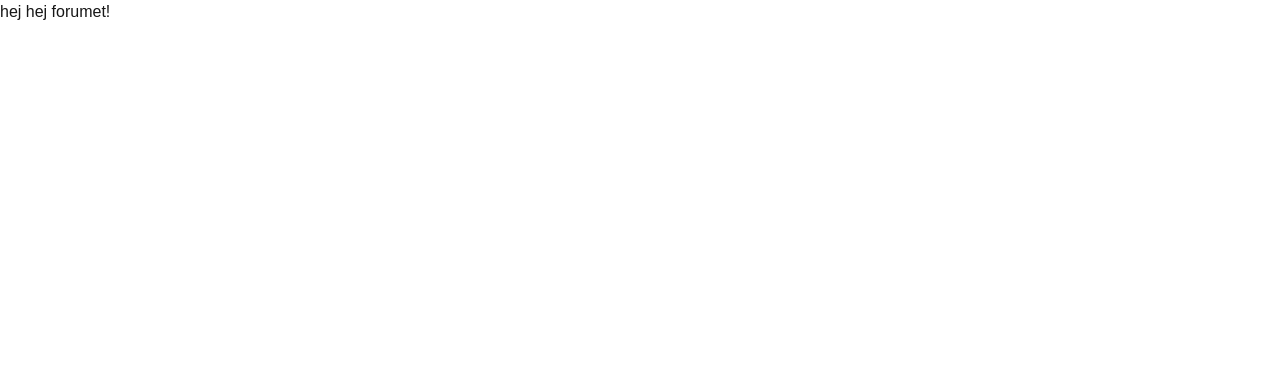
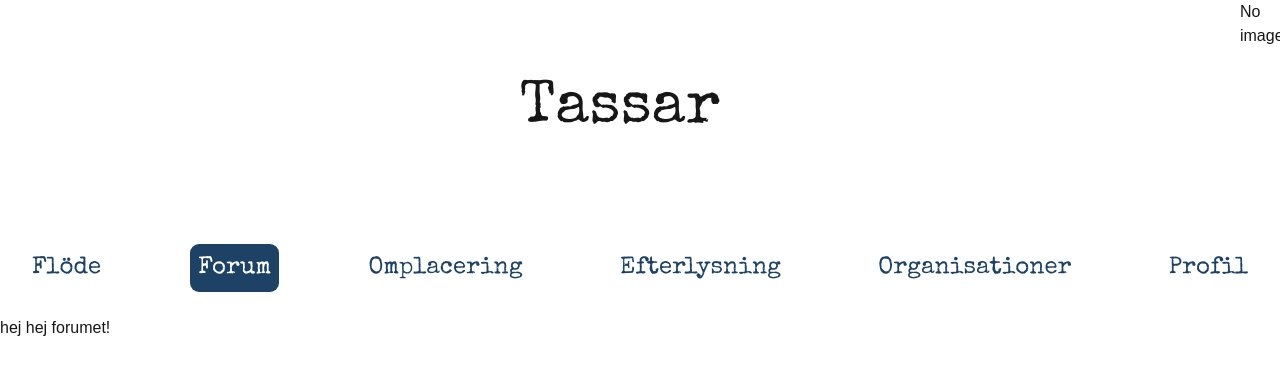
Before and after one commit to Malinsund/tassar, a Next.js app: page /forum in a window 1280 px wide. Shown: the top 374 px of the page. Built offline with nearby package versions, Linux system fonts and the light colour scheme; no server answers.

Commit message:
adding styling and function to navbar, noticed issue w. profileimage, fixed the issue

```diff
--- a/src/app/forum/page.tsx
+++ b/src/app/forum/page.tsx
@@ -1,3 +1,13 @@
+"use client";
+import Header from "@/components/Header";
+import Navbar from "@/components/Navbar";
+
 export default function Forum() {
-  return <div>hej hej forumet!</div>;
+  return (
+    <div>
+      <Header />
+      <Navbar />
+      <h1>hej hej forumet!</h1>
+    </div>
+  );
 }
--- a/src/app/globals.css
+++ b/src/app/globals.css
@@ -28,3 +28,15 @@ body {
   color: var(--foreground);
   font-family: Arial, Helvetica, sans-serif;
 }
+
+.nav{
+  border-radius: 9px;
+  color: #1D4265;
+}
+.nav:hover{
+  background:var(--grey10)
+}
+.nav.active{
+  background: #1D4265;
+  color: white;
+}
--- a/src/app/layout.tsx
+++ b/src/app/layout.tsx
@@ -1,4 +1,5 @@
 import { AuthProvider } from "@/context/AuthContext";
+import { ProfileProvider } from "@/context/ProfileContext";
 import type { Metadata } from "next";
 import { Inter } from "next/font/google";
 import "./globals.css";
@@ -25,10 +26,11 @@ export default function RootLayout({
   return (
     <html lang="en" className="font-poppins">
       <AuthProvider>
+        <ProfileProvider>
         <body>
-
           {children}
         </body>
+        </ProfileProvider>
       </AuthProvider>
     </html>
   );
--- a/src/app/posts/page.tsx
+++ b/src/app/posts/page.tsx
@@ -1,10 +1,13 @@
+"use client";
 import Header from "@/components/Header";
 import Navbar from "@/components/Navbar";
+import { useProfile } from "@/context/ProfileContext";
 
 export default function PostPage() {
+  const { imageUrl } = useProfile();
   return (
     <div>
-      <Header />
+      <Header imageUrl={imageUrl} />
       <Navbar />
     </div>
   );
--- a/src/app/profile/page.tsx
+++ b/src/app/profile/page.tsx
@@ -2,16 +2,18 @@
 
 import PrimaryButton from "@/components/buttons/PrimaryButton";
 import Header from "@/components/Header";
+import Navbar from "@/components/Navbar";
 import ProfileDescription from "@/components/ProfileDescription";
 import ProfileImage from "@/components/ProfileImage";
 import { useAuth } from "@/context/AuthContext";
+import { useProfile } from "@/context/ProfileContext";
 import { db } from "@/firebaseConfig";
 import { doc, getDoc, setDoc } from "firebase/firestore";
 import { useEffect, useState } from "react";
 
 export default function ProfilePage() {
   const { user } = useAuth();
-  const [imageUrl, setImageUrl] = useState<string | null>(null);
+  const { imageUrl, setImageUrl } = useProfile();
   const [description, setDescription] = useState<string | null>(null);
   const [username, setUsername] = useState<string | null>(null);
   const [isEditing, setIsEditing] = useState(false);
@@ -57,14 +59,10 @@ export default function ProfilePage() {
   return (
     <div>
       <Header imageUrl={imageUrl} />
+      <Navbar />
       <div className="grid grid-cols-4 gap-2">
         <div className="flex flex-col justify-center text-center items-center bg-slate-300 col-span-1 p-4 gap-2">
-          <ProfileImage
-            userId={user.uid}
-            imageUrl={imageUrl}
-            setImageUrl={setImageUrl}
-            isEditing={isEditing}
-          />
+          <ProfileImage userId={user.uid} isEditing={isEditing} />
           {username && <h2 className="text-2xl font-bold">@{username}</h2>}
 
           <ProfileDescription
--- a/src/components/Header.tsx
+++ b/src/components/Header.tsx
@@ -1,8 +1,10 @@
 "use client";
 import { Bars3Icon } from "@heroicons/react/24/outline";
 import ProfileImageView from "./ProfileImageView";
+import { useProfile } from "@/context/ProfileContext";
 
-export default function Header({ imageUrl }: { imageUrl: string | null }) {
+export default function Header() {
+  const { imageUrl } = useProfile();
   return (
     <div className="flex justify-between w-screen">
       <div>
--- a/src/components/Navbar.tsx
+++ b/src/components/Navbar.tsx
@@ -1,27 +1,36 @@
 "use client";
 import Link from "next/link";
+import { usePathname } from "next/navigation";
 
 export default function Navbar() {
+  const pathname = usePathname();
+
+  const isActive = (path: string) => {
+    return pathname === path ? "active" : "";
+  };
+
   return (
     <div className="flex justify-between m-6 font-special text-2xl">
-      <div>
-        <h2>Flöde</h2>
+      <div className={`nav p-2 ${isActive("/posts")}`}>
+        <Link href={"/posts"}>
+          <h2>Flöde</h2>
+        </Link>
       </div>
-      <div>
+      <div className={`nav p-2 ${isActive("/forum")}`}>
         <Link href={"/forum"}>
           <h2>Forum</h2>
         </Link>
       </div>
-      <div>
+      <div className={`nav p-2 ${isActive("/")}`}>
         <h2>Omplacering</h2>
       </div>
-      <div>
+      <div className={`nav p-2 ${isActive("/")}`}>
         <h2>Efterlysning</h2>
       </div>
-      <div>
+      <div className={`nav p-2 ${isActive("/")}`}>
         <h2>Organisationer</h2>
       </div>
-      <div>
+      <div className={`nav p-2 ${isActive("/profile")}`}>
         <Link href={"/profile"}>
           <h2>Profil</h2>
         </Link>
--- a/src/components/ProfileImage.tsx
+++ b/src/components/ProfileImage.tsx
@@ -1,4 +1,5 @@
 "use client";
+import { useProfile } from "@/context/ProfileContext";
 import { db, storage } from "@/firebaseConfig"; // Importera Firebase-konfigurationen
 import { CameraIcon } from "@heroicons/react/24/outline";
 import { doc, setDoc } from "firebase/firestore";
@@ -8,15 +9,12 @@ import { useRef, useState } from "react";
 // Komponent för att hantera profilbilden
 export default function ProfileImage({
   userId,
-  imageUrl,
-  setImageUrl,
   isEditing,
 }: {
   userId: string;
-  imageUrl: string | null;
-  setImageUrl: React.Dispatch<React.SetStateAction<string | null>>;
   isEditing: boolean;
 }) {
+  const { imageUrl, setImageUrl } = useProfile();
   const [profileImage, setProfileImage] = useState<File | null>(null);
 
   const handleImageChange = (e: React.ChangeEvent<HTMLInputElement>) => {
--- /dev/null
+++ b/src/context/ProfileContext.tsx
@@ -0,0 +1,69 @@
+"use client";
+
+import { db } from "@/firebaseConfig";
+import { doc, getDoc, setDoc } from "firebase/firestore";
+import {
+  createContext,
+  ReactNode,
+  useContext,
+  useEffect,
+  useState,
+} from "react";
+import { useAuth } from "./AuthContext";
+
+interface ProfileContextType {
+  imageUrl: string | null;
+  setImageUrl: React.Dispatch<React.SetStateAction<string | null>>;
+}
+
+const ProfileContext = createContext<ProfileContextType | undefined>(undefined);
+
+export const ProfileProvider = ({ children }: { children: ReactNode }) => {
+  const [imageUrl, setImageUrl] = useState<string | null>(null);
+  const { user } = useAuth();
+
+  useEffect(() => {
+    const fetchProfileImage = async () => {
+      if (user?.uid) {
+        const userDoc = await getDoc(doc(db, "users", user.uid));
+        if (userDoc.exists()) {
+          setImageUrl(userDoc.data().profileImage || null);
+        }
+      }
+    };
+
+    fetchProfileImage();
+  }, [user]);
+
+  useEffect(() => {
+    const updateProfileImage = async () => {
+      if (user?.uid && imageUrl) {
+        const userDoc = await getDoc(doc(db, "users", user.uid));
+        if (userDoc.exists() && userDoc.data().profileImage === imageUrl) {
+          return;
+        }
+        await setDoc(
+          doc(db, "users", user.uid),
+          { profileImage: imageUrl },
+          { merge: true }
+        );
+      }
+    };
+
+    updateProfileImage();
+  }, [imageUrl, user]);
+
+  return (
+    <ProfileContext.Provider value={{ imageUrl, setImageUrl }}>
+      {children}
+    </ProfileContext.Provider>
+  );
+};
+
+export const useProfile = () => {
+  const context = useContext(ProfileContext);
+  if (!context) {
+    throw new Error("useProfile must be used within a ProfileProvider");
+  }
+  return context;
+};
```
